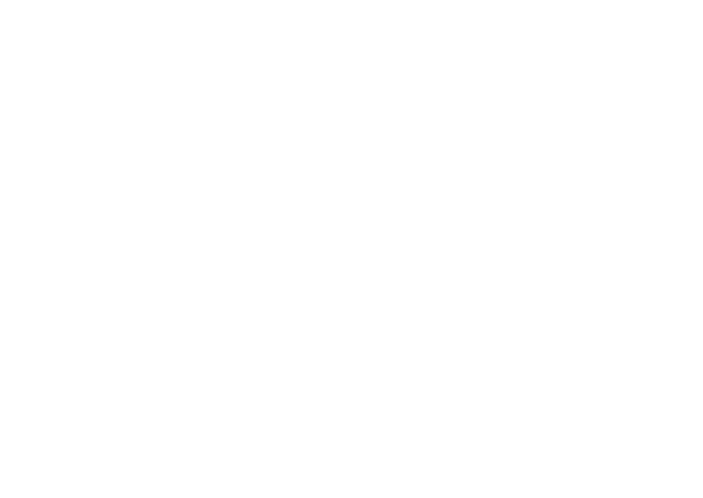
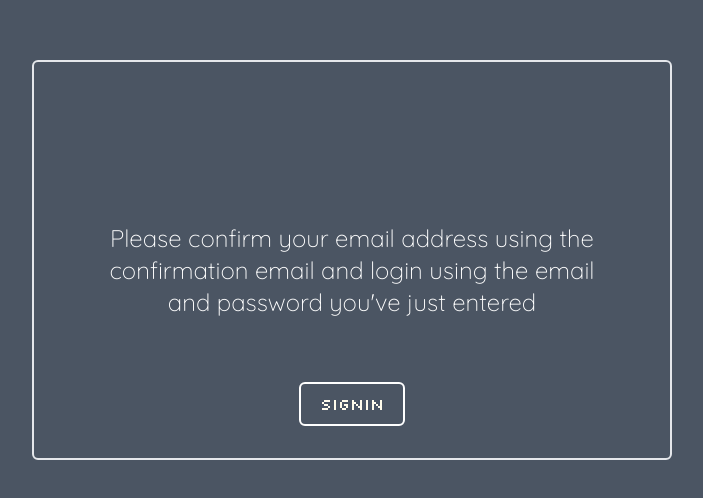
Before and after one commit to CygnusBorjigin/h-thing-serverless, a React (Create React App) app: page /signedupmessage in a window 1280 px wide. Before the commit this address had no page. Shown: the part 180-678 px from the top of the page, without its empty margins (288-991 px from the left). Built offline with nearby package versions, Linux system fonts and the light colour scheme; a web font is replaced by a local one.

Commit message:
finished signin signup workflow

```diff
--- a/src/App.js
+++ b/src/App.js
@@ -2,14 +2,16 @@ import SignIn from "./components/SignIn";
 import SignUp from "./components/SignUp";
 import DashHome from "./components/dashboard/DashHome";
 import {Route, Routes} from "react-router-dom";
+import SignUpMessage from "./components/SignUpMessage";
 
 function App() {
 
   return (
       <Routes>
-        <Route path={"/"} element={<SignIn />}></Route>
-        <Route path={"/register"} element={<SignUp />}></Route>
-        <Route path={"/dashboard"} element={<DashHome />}></Route>
+          <Route path={"/"} element={<SignIn />}></Route>
+          <Route path={"/register"} element={<SignUp />}></Route>
+          <Route path={"/dashboard"} element={<DashHome />}></Route>
+          <Route path={"/signedupmessage"} element={<SignUpMessage />}></Route>
       </Routes>
   );
 }
--- a/src/components/SignUp.jsx
+++ b/src/components/SignUp.jsx
@@ -1,6 +1,7 @@
 import {useEffect, useState} from "react";
 import UserPool from "./UserPool.js";
 import {Link, useNavigate} from "react-router-dom";
+import {AuthenticationDetails, CognitoUser} from "amazon-cognito-identity-js";
 
 const SignUp = (props) => {
     const inputStyle = "w-2/3 h-10 border-2 rounded-md mt-8 ml-auto mr-auto bg-transparent text-center text-l text-white placeholder:text-white placeholder:font-quicksand focus:outline-gray-300";
@@ -16,6 +17,7 @@ const SignUp = (props) => {
     const [userPassword1, setUserPassword1] = useState("");
     const [userPassword2, setUserPassword2] = useState("");
     const [passwordMatch, setPasswordMatch] = useState(true);
+    const [errors, setErrors] = useState([]);
 
     const navigate = useNavigate();
 
@@ -33,18 +35,19 @@ const SignUp = (props) => {
     }, [userPassword2]);
 
     const handelSignUp = () => {
-        UserPool.signUp(userEmail, userPassword1, [], null, (err, data) => {
-            if (err) {
-                console.log(err);
-            } else {
-                const userToken = data.getAccessToken().getJwtToken();
-                const tokenKey = data.getAccessToken();
-                localStorage.setItem("hThingToken", userToken);
-
-                // navigate to the dashboard
-                navigate('/dashboard');
-            }
-        });
+        if (!passwordMatch) {
+            setErrors(prev => {
+                return prev.push("password does not match");
+            })
+        } else {
+            UserPool.signUp(userEmail, userPassword1, [], null, (err, data) => {
+                if (err) {
+                    setErrors(["internal signup server error"]);
+                } else {
+                    navigate('/signedupmessage');
+                }
+            });
+        }
     };
 
     return(
--- /dev/null
+++ b/src/components/SignUpMessage.jsx
@@ -0,0 +1,25 @@
+import {useNavigate} from "react-router-dom";
+
+const SignUpMessage = () => {
+    const backgroundStyle = "h-screen w-screen bg-gray-600 flex justify-center";
+    const formStyle = "h-1/2 w-1/2 border-2 rounded-md mt-60 flex flex-col";
+    const buttonStyle = "border-2 rounded-md border-white w-1/6 ml-auto mr-auto mt-16 text-amber-50 py-2 hover:bg-amber-50 hover:text-gray-600 font-silkscreen";
+    const messageStyle = "text-center text-white mt-[160px] mx-16 text-2xl font-quicksand";
+
+    const navigate = useNavigate();
+
+    const handelSignin = () => {
+        navigate('/');
+    }
+
+    return(
+        <div className={backgroundStyle}>
+            <div className={formStyle}>
+                <h3 className={messageStyle}>Please confirm your email address using the confirmation email and login using the email and password you've just entered</h3>
+                <button className={buttonStyle} onClick={handelSignin}>Signin</button>
+            </div>
+        </div>
+    )
+}
+
+export default SignUpMessage;
```
